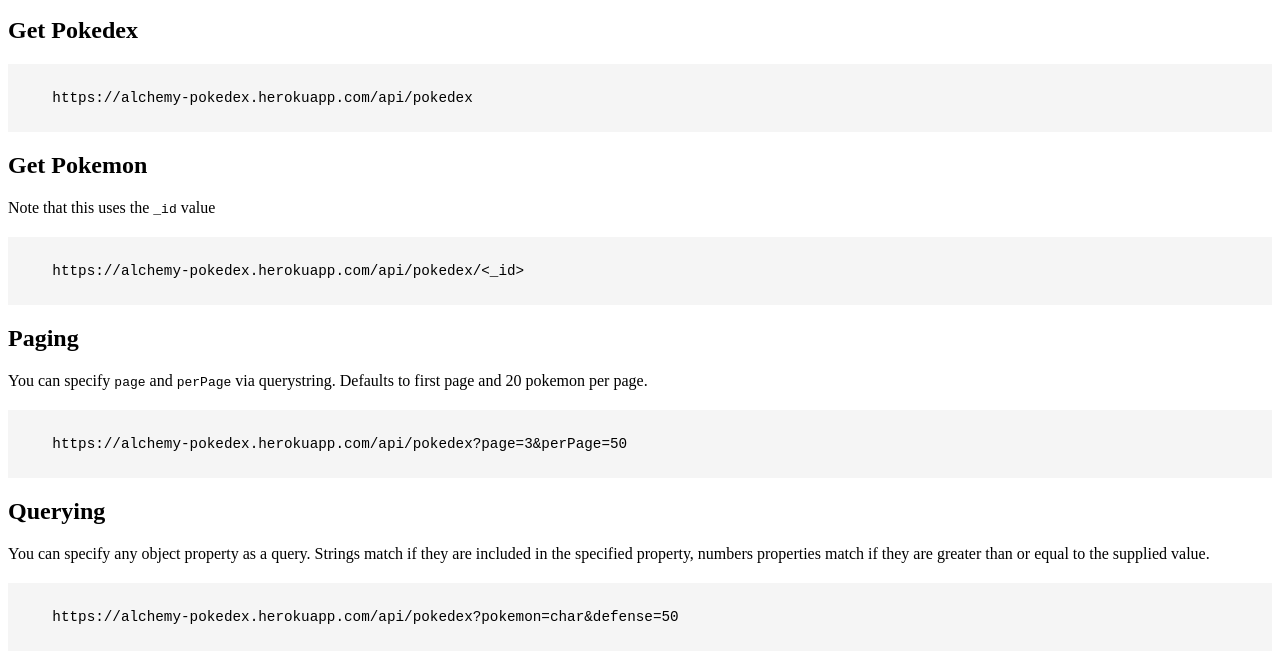
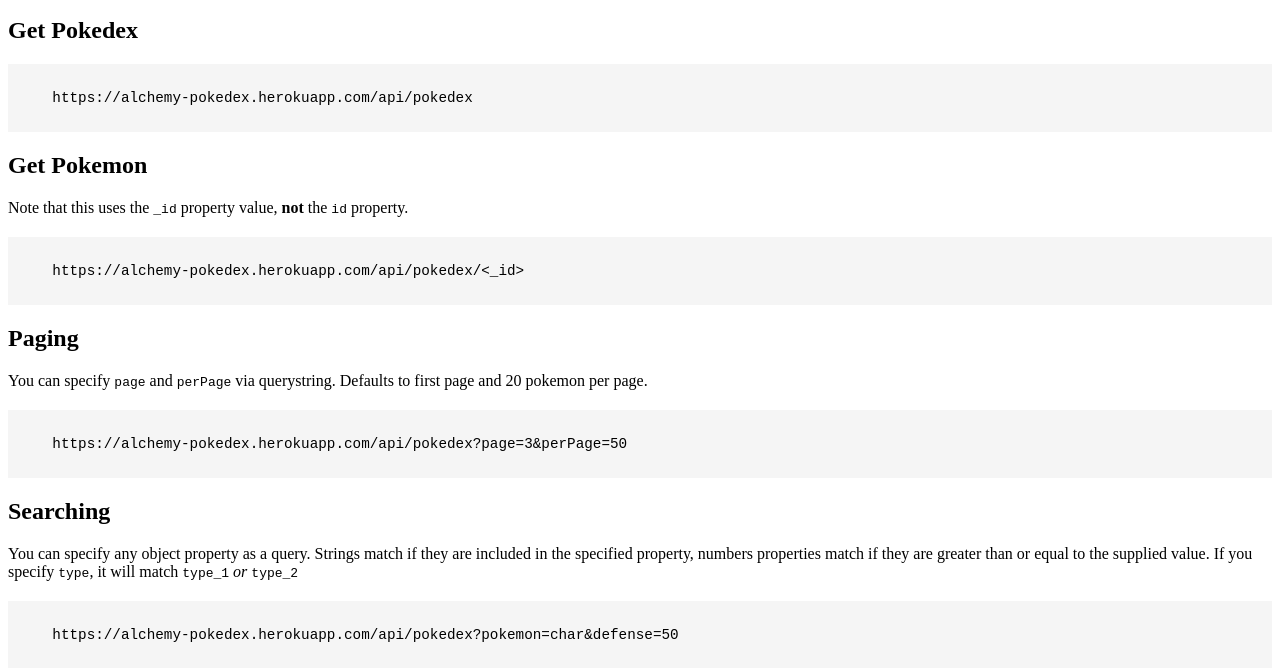
Before and after one commit to alchemycodelab/pokedex-server, a website: page public/index.html in a window 1280 px wide. Shown: the part 101-769 px from the top of the page. Drawn offline with Linux system fonts and the light colour scheme.

Commit message:
update docs

```diff
--- a/public/index.html
+++ b/public/index.html
@@ -28,7 +28,9 @@
     </p>
 
     <h2>Get Pokemon</h2>
-    <p>Note that this uses the <code>_id</code> value</p>
+    <p>
+        Note that this uses the <code>_id</code> property value,
+        <strong>not</strong> the <code>id</code> property.</p>
     <p>
         <pre>
     <code>
@@ -48,11 +50,13 @@
     </code></pre>
     </p>
 
-    <h2>Querying</h2>
+    <h2>Searching</h2>
     <p>
         You can specify any object property as a query. Strings match
         if they are included in the specified property, numbers properties
-        match if they are greater than or equal to the supplied value.
+        match if they are greater than or equal to the supplied value. If you
+        specify <code>type</code>, it will match <code>type_1</code> <em>or</em>
+        <code>type_2</code>
     </p>
     <p>
         <pre>
```
